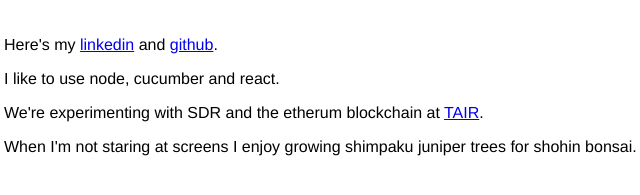
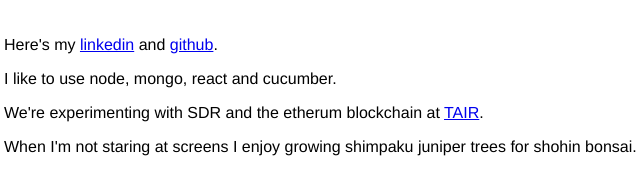
Before and after one commit to andresbonilla/andresbonilla.github.io, a plain HTML site: page index.html in a window 1280 px wide. Shown: the part 451-646 px from the top of the page, 24-664 px from the left. Drawn offline with Linux system fonts and the light colour scheme.

Commit message:
Edits likes

```diff
--- a/index.html
+++ b/index.html
@@ -58,7 +58,7 @@
 			</ul>
 			<br>
 			<p>Here's my <a href="https://www.linkedin.com/in/andresbonilla" target="_blank">linkedin</a> and <a href="https://github.com/andresbonilla" target="_blank">github</a>.</p>
-			<p>I like to use node, cucumber and react.</p>
+			<p>I like to use node, mongo, react and cucumber.</p>
 			<p>We're experimenting with SDR and the etherum blockchain at <a href="https://tair.network/" target="_blank">TAIR</a>.</p>
 			<p>When I'm not staring at screens I enjoy growing shimpaku juniper trees for shohin bonsai.</p>
 		</section>
```
